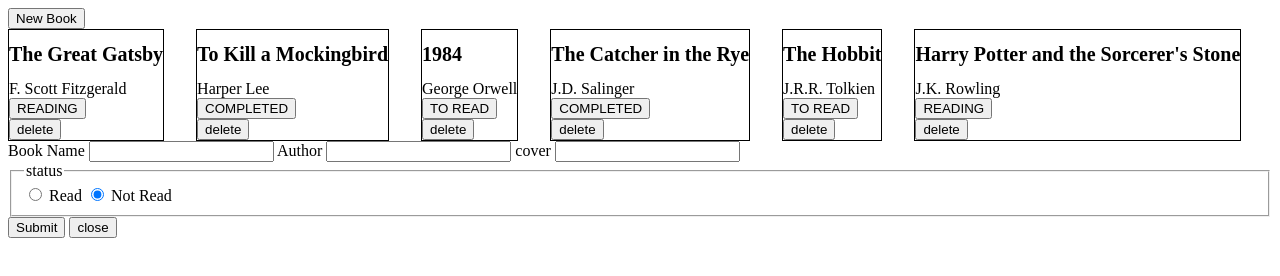
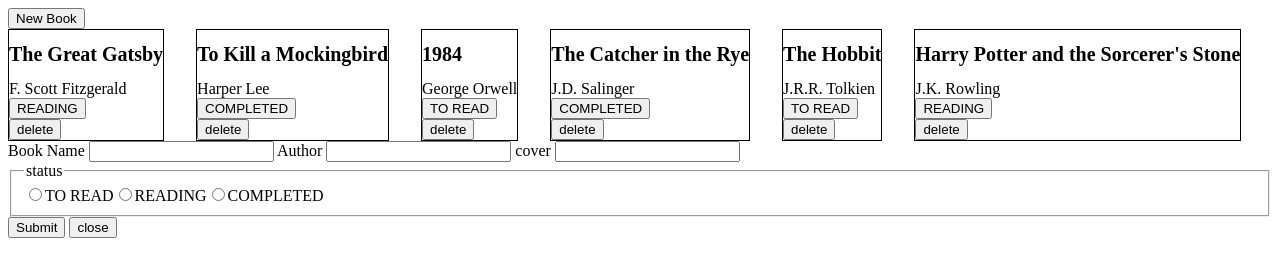
Before and after one commit to itsLys/FileFlock, a plain HTML site: page index.html in a window 1280 px wide. Drawn offline with Linux system fonts and the light colour scheme.

Commit message:
Add status form rendering

```diff
--- a/index.html
+++ b/index.html
@@ -25,10 +25,10 @@
 
 				<fieldset>
 					<legend>status</legend>
-					<input type="radio" name="status" id="read" />
+					<!-- <input type="radio" name="status" id="read" />
 					<label for="read">Read</label>
 					<input type="radio" name="status" id="not-read" checked />
-					<label for="not-read">Not Read</label>
+					<label for="not-read">Not Read</label> -->
 				</fieldset>
 				<button class="submit-btn" type="submit">Submit</button>
 				<button class="close-btn" type="button">close</button>
--- a/main.js
+++ b/main.js
@@ -122,3 +122,24 @@ addBook("The Hobbit", "J.R.R. Tolkien", "To Read");
 addBook("Harry Potter and the Sorcerer's Stone", "J.K. Rowling", "Reading");
 
 renderBooks();
+
+// for each status in arr, create a label with for arr[i],
+// input type radio with id arr[i] and name is status
+
+const radioButton = document.createElement("input");
+const radioLabel = document.createElement("label");
+const statusField = newBookForm.querySelector("fieldset");
+
+radioButton.setAttribute("type", "radio");
+radioButton.setAttribute("name", "status");
+
+function renderStatus() {
+	for (let status of bookStatus) {
+		radioLabel.setAttribute("for", status);
+		radioLabel.textContent = status;
+		radioButton.id = status;
+		statusField.appendChild(radioButton.cloneNode(true));
+		statusField.appendChild(radioLabel.cloneNode(true));
+	}
+}
+renderStatus();
```
